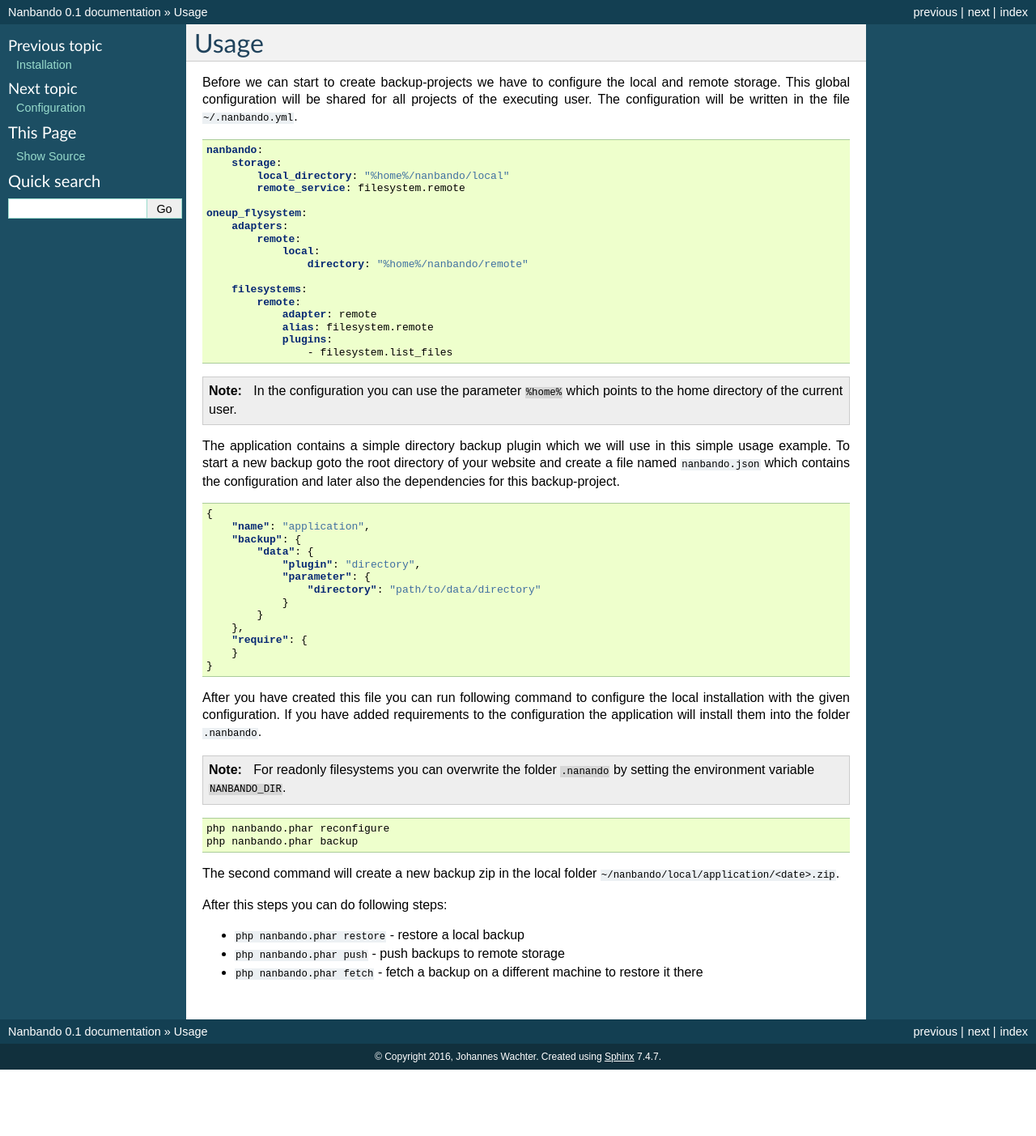
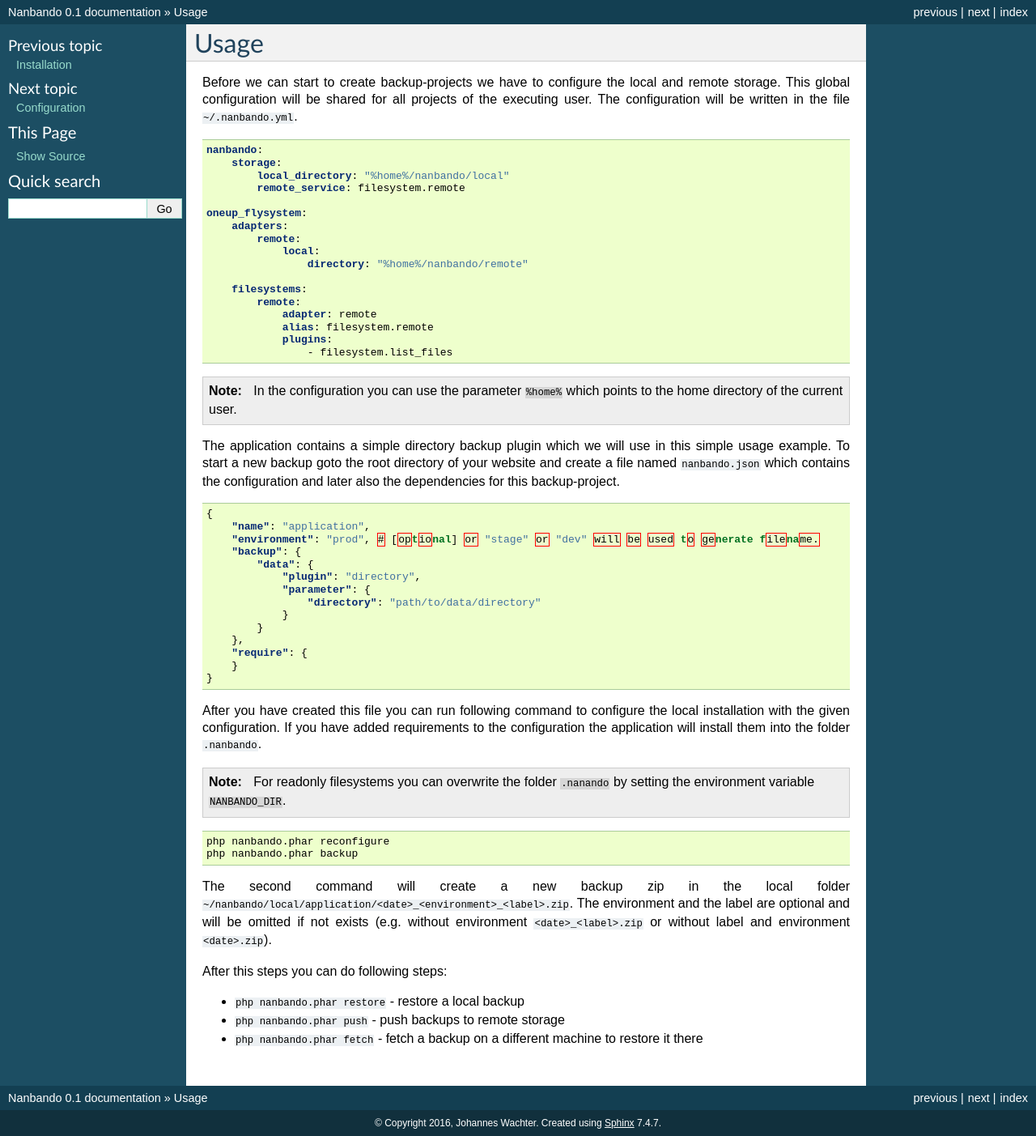
Before and after one commit to nanbando/core, a Sphinx documentation site: the page built from docs/usage.rst, in a window 1280 px wide. Shown: the whole page at 81% size. Built offline with Sphinx 7.4.7, drawn with Linux system fonts in a browser that asks for light colours; before the commit the page ends 1321 px from its top, so only the background shows below that.

Commit message:
improved docs for resulting filename

```diff
--- a/docs/usage.rst
+++ b/docs/usage.rst
@@ -37,6 +37,7 @@
 
     {
         "name": "application",
+        "environment": "prod", # [optional] or "stage" or "dev" will be used to generate filename.
         "backup": {
             "data": {
                 "plugin": "directory",
@@ -63,7 +64,10 @@
     php nanbando.phar reconfigure
     php nanbando.phar backup
 
-The second command will create a new backup zip in the local folder ``~/nanbando/local/application/<date>.zip``.
+The second command will create a new backup zip in the local folder
+``~/nanbando/local/application/<date>_<environment>_<label>.zip``. The environment and the label are optional and will
+be omitted if not exists (e.g. without environment ``<date>_<label>.zip`` or without label and environment
+``<date>.zip``).
 
 After this steps you can do following steps:
 
```
